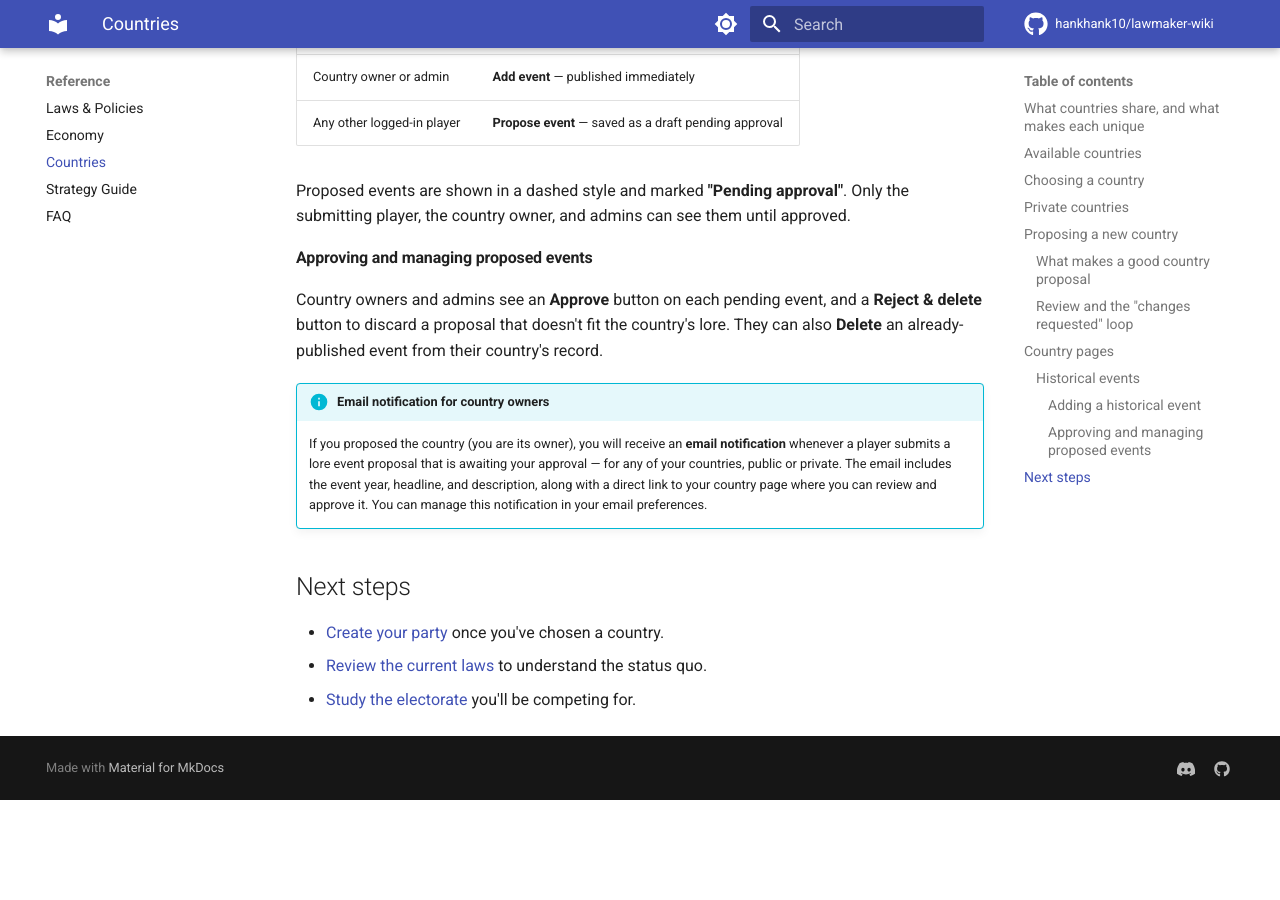
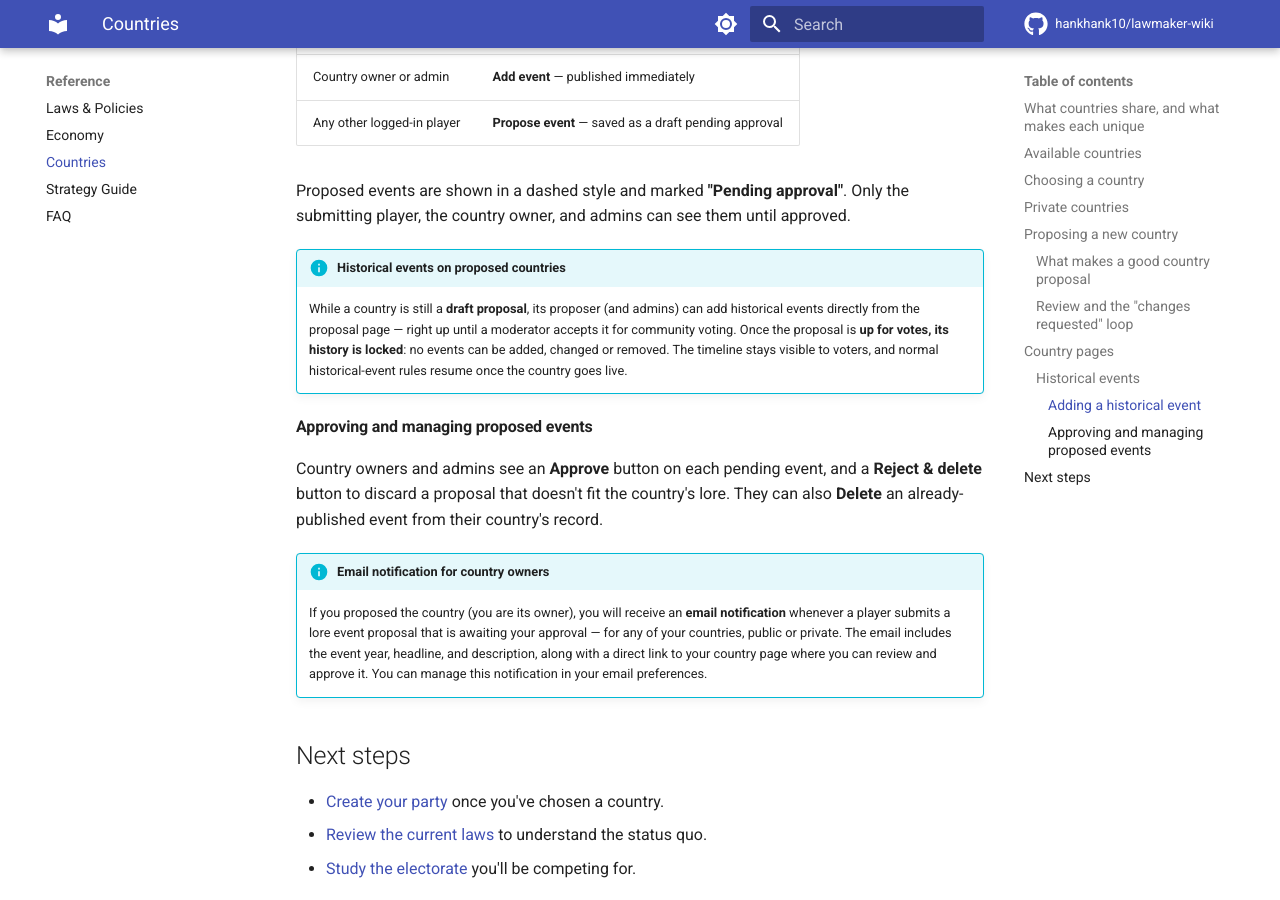
Before and after one commit to hankhank10/lawmaker-wiki, an MkDocs documentation site: the page built from docs/countries.md, in a window 1280 px wide and 900 px high, scrolled down 4434 px. Built offline with MkDocs 1.6.1 and Material for MkDocs 9.7.7, drawn with Linux system fonts in a browser that asks for light colours; comment, search, counter and statistics services are not loaded; before the commit the page ends 5234 px from its top, so only the background shows below that.

Commit message:
📝 Sync from private repo
Auto-synced from hankhank10/lawmaker/game-manual

```diff
--- a/docs/countries.md
+++ b/docs/countries.md
@@ -102,6 +102,9 @@ Each event records a **year** (AD), a short **headline**, and an optional longer
 
 Proposed events are shown in a dashed style and marked **"Pending approval"**. Only the submitting player, the country owner, and admins can see them until approved.
 
+!!! info "Historical events on proposed countries"
+    While a country is still a **draft proposal**, its proposer (and admins) can add historical events directly from the proposal page — right up until a moderator accepts it for community voting. Once the proposal is **up for votes, its history is locked**: no events can be added, changed or removed. The timeline stays visible to voters, and normal historical-event rules resume once the country goes live.
+
 #### Approving and managing proposed events
 
 Country owners and admins see an **Approve** button on each pending event, and a **Reject & delete** button to discard a proposal that doesn't fit the country's lore. They can also **Delete** an already-published event from their country's record.
```
